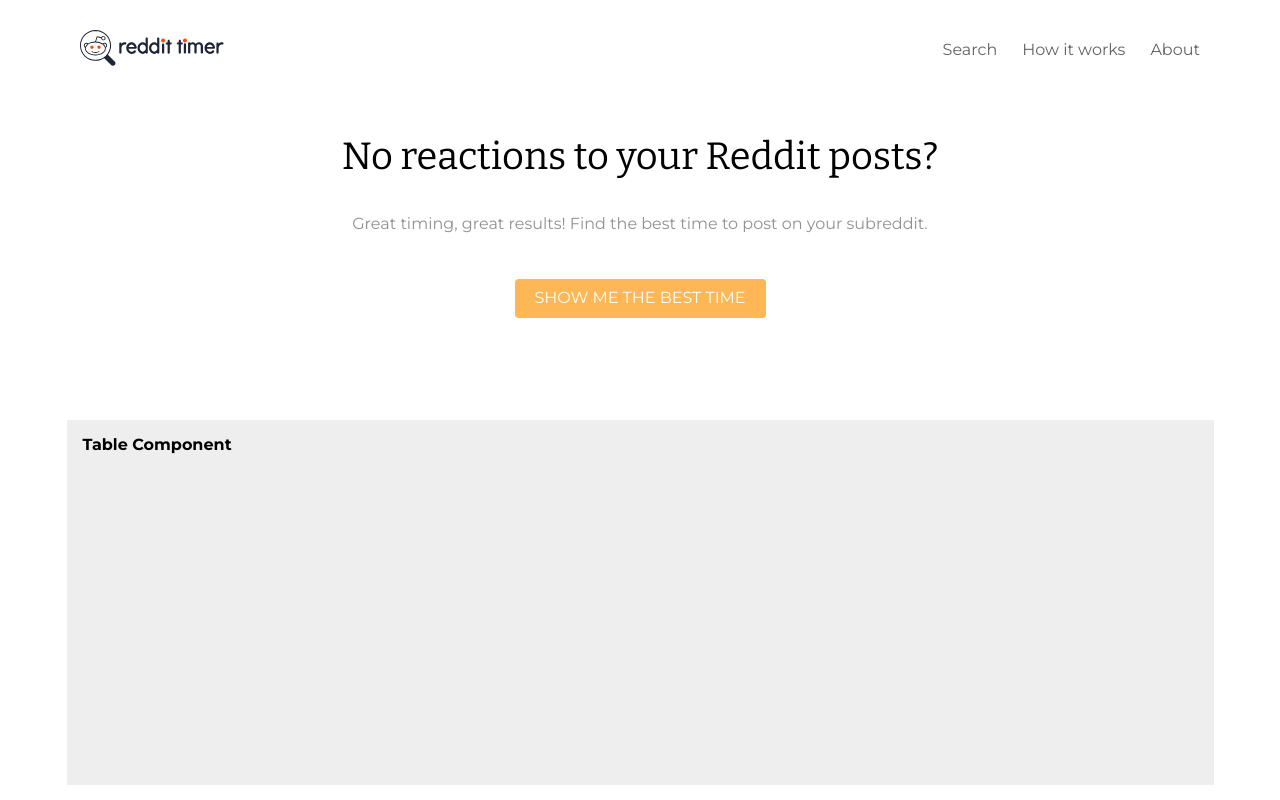
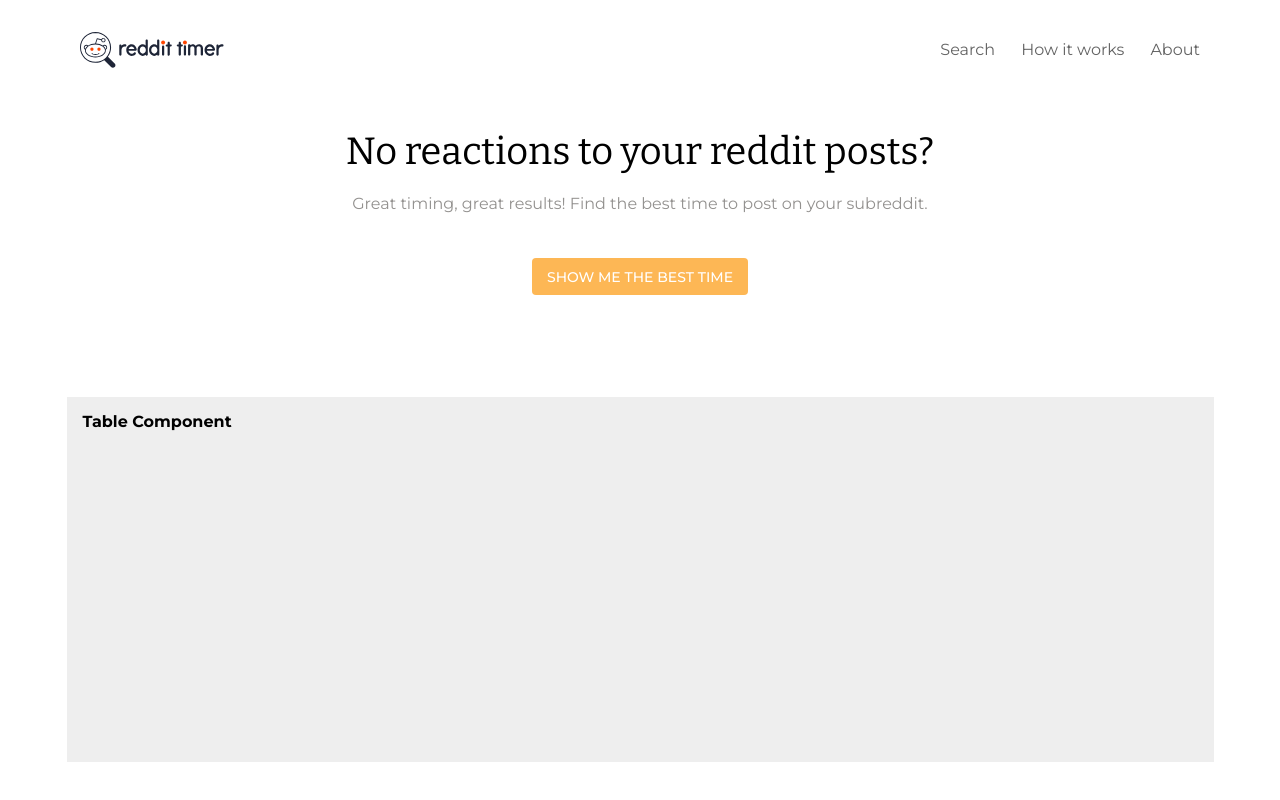
Before and after one commit to ooloo-io/reddit-timer-rotegras, a React (Create React App) app: page / in a window 1280 px wide. Built offline with nearby package versions, Linux system fonts and the light colour scheme.

Commit message:
changes: layout + default path for search

```diff
--- a/src/App.js
+++ b/src/App.js
@@ -12,7 +12,7 @@ import HowItWorks from './pages/HowItWorks';
 
 function App() {
   return (
-    <>
+    <div className="appwrapper">
       <Router>
         <Header />
         <Switch>
@@ -30,7 +30,7 @@ function App() {
           </Route>
         </Switch>
       </Router>
-    </>
+    </div>
   );
 }
 
--- a/src/GlobalStyle.js
+++ b/src/GlobalStyle.js
@@ -8,12 +8,17 @@ const GlobalStyle = createGlobalStyle`
     font-family: Montserrat, sans-serif;
     font-weight: 700;
     font-size: 16px;
-    height: 100%;
+    overflow-y: scroll;
   }
 
   html,
   body {
-    height: 100%;
+    min-height: 100vh;
+  }
+
+  .appwrapper {
+    max-width: 1440px;
+    margin: 0 auto;
   }
 
   .page {
@@ -22,13 +27,13 @@ const GlobalStyle = createGlobalStyle`
     justify-content: center;
     align-items: center;
     flex-grow: 1;
+    padding-top: 22px;
   }
 
   h1 {
     font: 400 38px/1 Bitter, serif;
     color: #000;
-    margin: 20px;
-    padding-top: 17px;
+    margin: 10px;
   }
 
   .subtitle {
@@ -36,7 +41,7 @@ const GlobalStyle = createGlobalStyle`
     font-weight: 400;
     text-align: center;
     color: #93918f;
-    margin: 20px;
+    margin: 15px auto 45px;
   }
 `;
 
--- a/src/components/Button.js
+++ b/src/components/Button.js
@@ -5,11 +5,12 @@ import Styled from 'styled-components';
 const StyledButton = Styled.button`
   background-color: #fdb755;
   color: #fff;
-  padding: 10px 20px;
-  margin-top: 26px;
   border: none;
+  border-radius: 4px;
+  font-size: 14px;
+  font-weight: 500;
   text-transform: uppercase;
-  border-radius: 4px;
+  padding: 11px 15px 10px 15px;
 `;
 
 export default function Button({ text }) {
--- a/src/components/Header/Logo.js
+++ b/src/components/Header/Logo.js
@@ -5,6 +5,7 @@ import { ReactComponent as NavLogo } from './logo.svg';
 
 const StyledLogo = Styled.div`
   font-weight: 700;
+  margin-top: 5px;
 `;
 
 export default function Logo() {
--- a/src/components/Header/NavBar.js
+++ b/src/components/Header/NavBar.js
@@ -1,6 +1,5 @@
 import React from 'react';
 import { Link } from 'react-router-dom';
-import PropTypes from 'prop-types';
 import Styled from 'styled-components';
 
 
@@ -12,27 +11,22 @@ const StyledNavBar = Styled.nav`
 
 const StyledLink = Styled(Link)`
   font-weight: 400;
-  font-size: 1rem;
+  font-size: 16px;;
   text-decoration: none;
-  margin: 0 0 0 25px;
+  margin: 1px 0 0 26px;
   color: #636363;
+  &:first-child {
+    margin-right: .25px;
+  }
 `;
 
 
-export default function NavBar({ searchPath }) {
+export default function NavBar() {
   return (
     <StyledNavBar>
-      <StyledLink to={`/search/${searchPath}`}>Search</StyledLink>
+      <StyledLink to="/search/javascript">Search</StyledLink>
       <StyledLink to="/how-it-works">How it works</StyledLink>
       <StyledLink to="/about">About</StyledLink>
     </StyledNavBar>
   );
 }
-
-NavBar.propTypes = {
-  searchPath: PropTypes.string,
-};
-
-NavBar.defaultProps = {
-  searchPath: 'javascript',
-};
--- a/src/pages/Home.js
+++ b/src/pages/Home.js
@@ -6,7 +6,7 @@ export default function Home() {
   return (
     <section className="page">
       <h1>
-        No reactions to your Reddit posts?
+        No reactions to your reddit posts?
       </h1>
       <div className="subtitle">
         Great timing, great results! Find the best time to post on your subreddit.
--- a/src/pages/Search.js
+++ b/src/pages/Search.js
@@ -7,16 +7,19 @@ import ResultsTable from '../components/ResultsTable';
 const SearchGroup = Styled.form`
   display: flex;
   flex-direction: row;
-  align-items: flex-end;
-  height: 56px;
+  margin-top: 22px;
 `;
 
 const Input = Styled.input`
   display: flex;
   flex-direction: row;
-  height: 34px;
-  margin-right: 10px;
-  width: 370px;
+  height: 322x;
+  width: 355px;
+  font-size: 14px;
+  padding-left: 15px;
+  margin: 0 10px 0 28px;
+  border-radius: 2px;
+  border: solid 1px #e6e6e6;
 `;
 
 export default function Search() {
```
